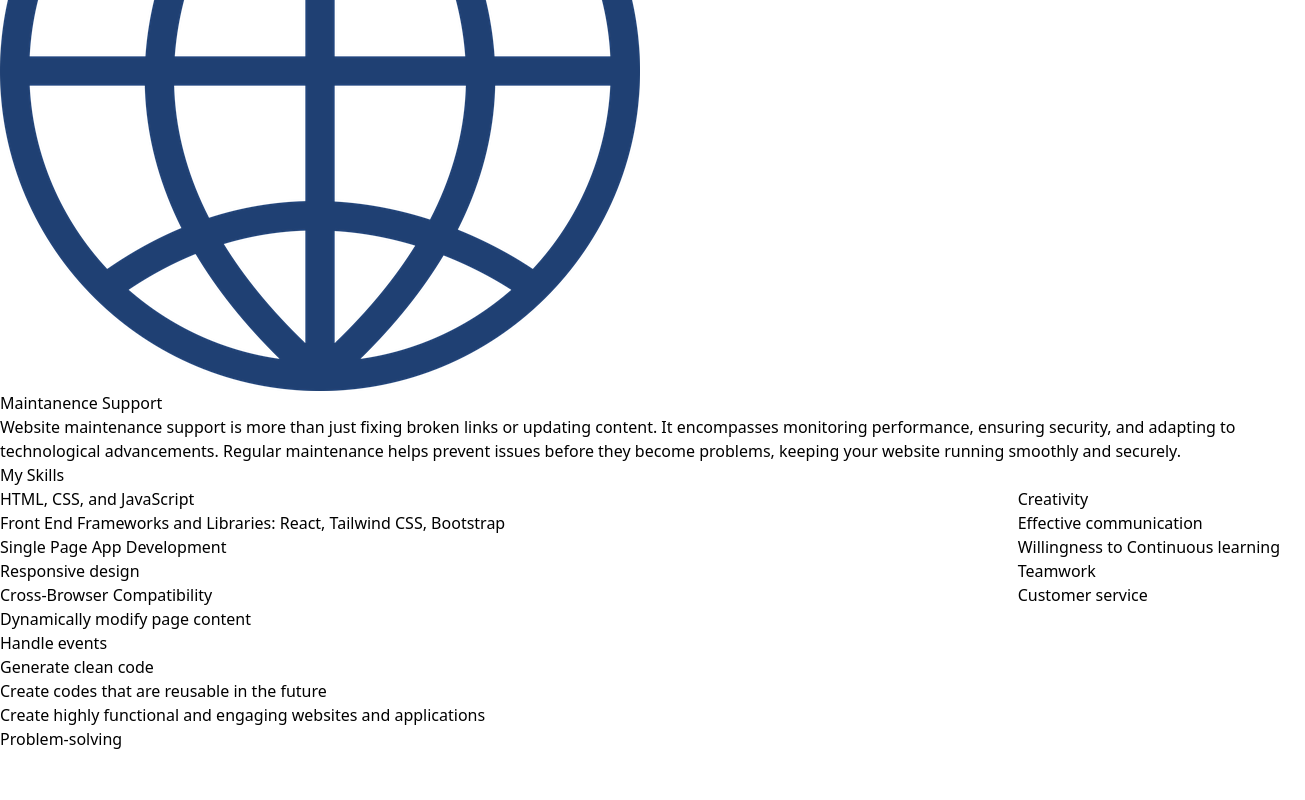
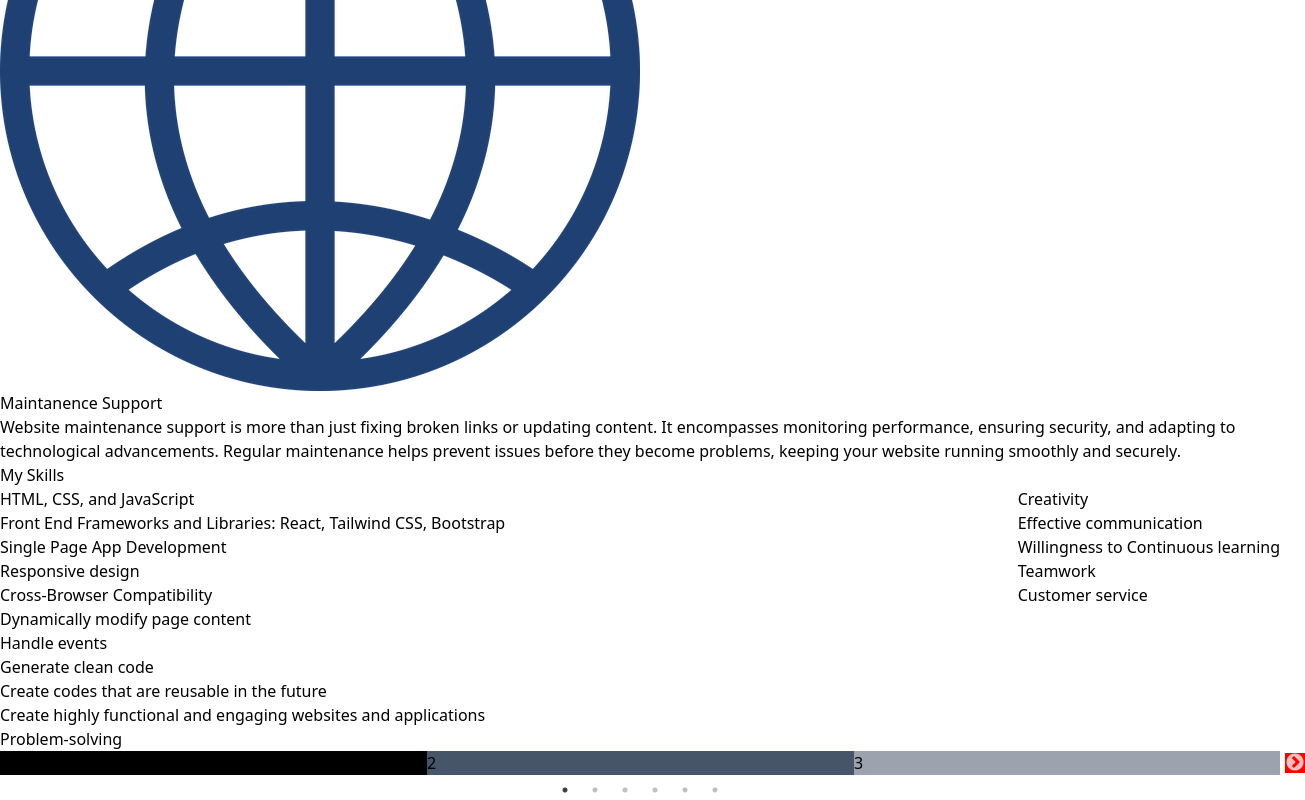
Before and after one commit to mizanur-rahaman-bd/Mizanur_Portfolio_Profile, a React (Vite) app: page / in a window 1280 px wide. Shown: the part 3534-4334 px from the top of the page, 1305 px wide, since content can reach past the window. Before the commit the page ends 4285 px from the top, so only its background shows below. Built offline with nearby package versions, Linux system fonts and the light colour scheme; a web font is replaced by a local one.

Commit message:
slider_running

```diff
--- a/package.json
+++ b/package.json
@@ -13,7 +13,9 @@
     "react": "^18.3.1",
     "react-dom": "^18.3.1",
     "react-icons": "^5.4.0",
-    "react-router-dom": "^7.0.2"
+    "react-router-dom": "^7.0.2",
+    "react-slick": "^0.30.3",
+    "slick-carousel": "^1.8.1"
   },
   "devDependencies": {
     "@eslint/js": "^9.15.0",
--- /dev/null
+++ b/src/Components/My_Portfolio/My_Portfolio.jsx
@@ -0,0 +1,76 @@
+import React from "react";
+import "./My_Portfolio.css";
+import "slick-carousel/slick/slick.css";
+import "slick-carousel/slick/slick-theme.css";
+import Slider from "react-slick";
+
+const My_Portfolio = () => {
+
+function SampleNextArrow(props) {
+    const { className, style, onClick } = props;
+    return (
+      <div
+        className={className}
+        style={{ ...style, display: "block", background: "red" }}
+        onClick={onClick}
+      />
+    );
+  }
+
+  function SamplePrevArrow(props) {
+    const { className, style, onClick } = props;
+    return (
+      <div
+        className={className}
+        style={{ ...style, display: "block", background: "green" }}
+        onClick={onClick}
+      />
+    );
+  }
+
+
+  const settings = {
+    dots: true,
+    infinite: true,
+    slidesToShow: 3,
+    slidesToScroll: 1,
+    // autoplay: true,
+    speed: 2000,
+    autoplaySpeed: 2000,
+    cssEase: "linear",
+    nextArrow: <SampleNextArrow />,
+    prevArrow: <SamplePrevArrow />
+  };
+  return (
+    <>
+      <section className="my_portfolio">
+        <div className="container">
+          <div className="slider-container">
+            <Slider {...settings}>
+              <div className="bg-black">
+                <h3>1</h3>
+              </div>
+              <div className="bg-slate-600">
+                <h3>2</h3>
+              </div>
+              <div className="bg-gray-400">
+                <h3>3</h3>
+              </div>
+              <div className="bg-zinc-500">
+                <h3>4</h3>
+              </div>
+              <div className="bg-neutral-500">
+                <h3>5</h3>
+              </div>
+              <div className="bg-stone-600">
+                <h3>6</h3>
+              </div>
+            </Slider>
+          </div>
+        </div>
+      </section>
+    </>
+  );
+};
+
+export default My_Portfolio;
--- a/src/Pages/Home.jsx
+++ b/src/Pages/Home.jsx
@@ -3,6 +3,7 @@ import Banner from '../Components/Banner/Banner'
 import AboutMe from '../Components/About_Me/AboutMe'
 import MyServices from '../Components/My_Services/MyServices'
 import MySkills from '../Components/My_Skills/MySkills'
+import My_Portfolio from '../Components/My_Portfolio/My_Portfolio'
 
 const Home = () => {
   return (
@@ -11,6 +12,7 @@ const Home = () => {
     <AboutMe />
     <MyServices />
     <MySkills />
+    <My_Portfolio />
 
     </>
   )
```
Also changed, not shown: src/Components/My_Portfolio/My_Portfolio.css (added), 1 other file (tests, documents, lock files or other folders).
